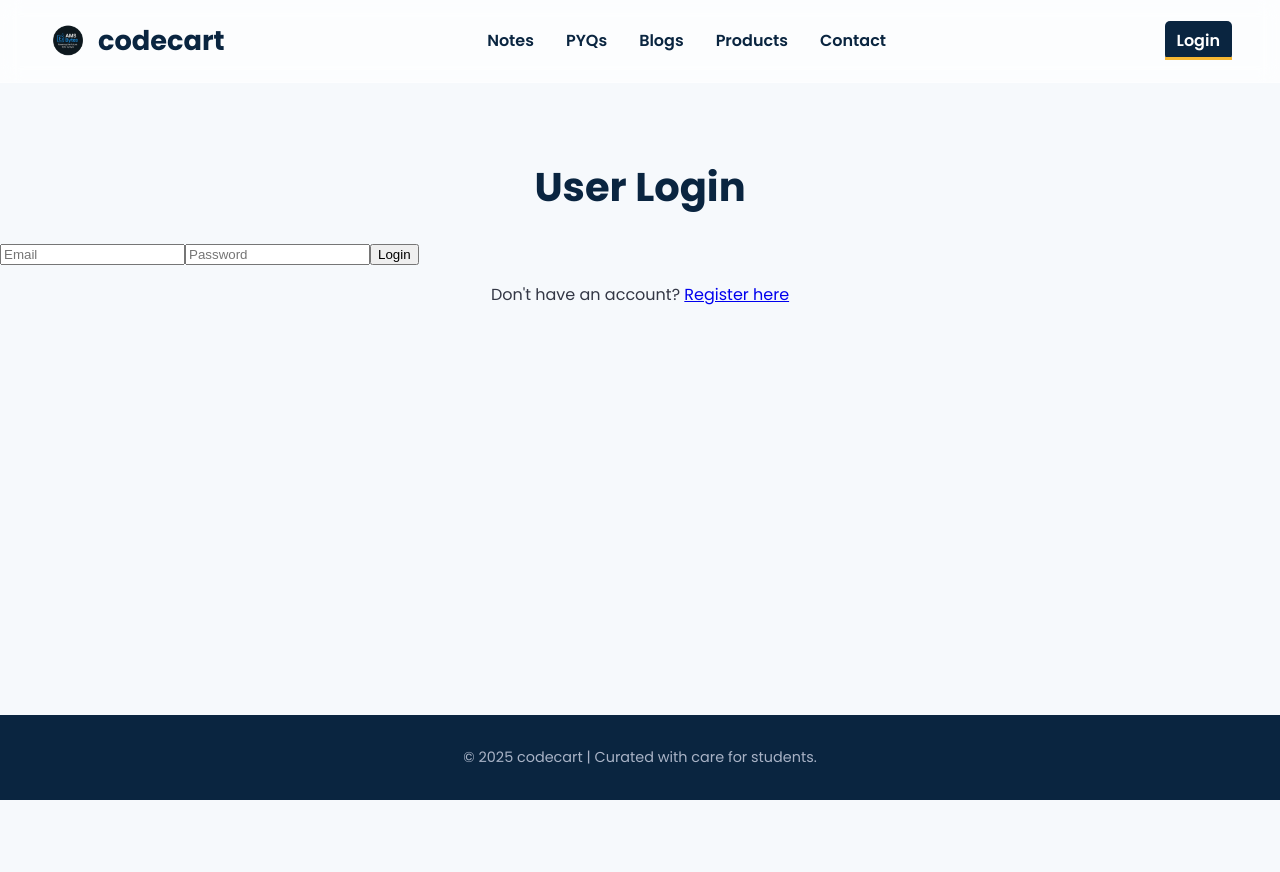
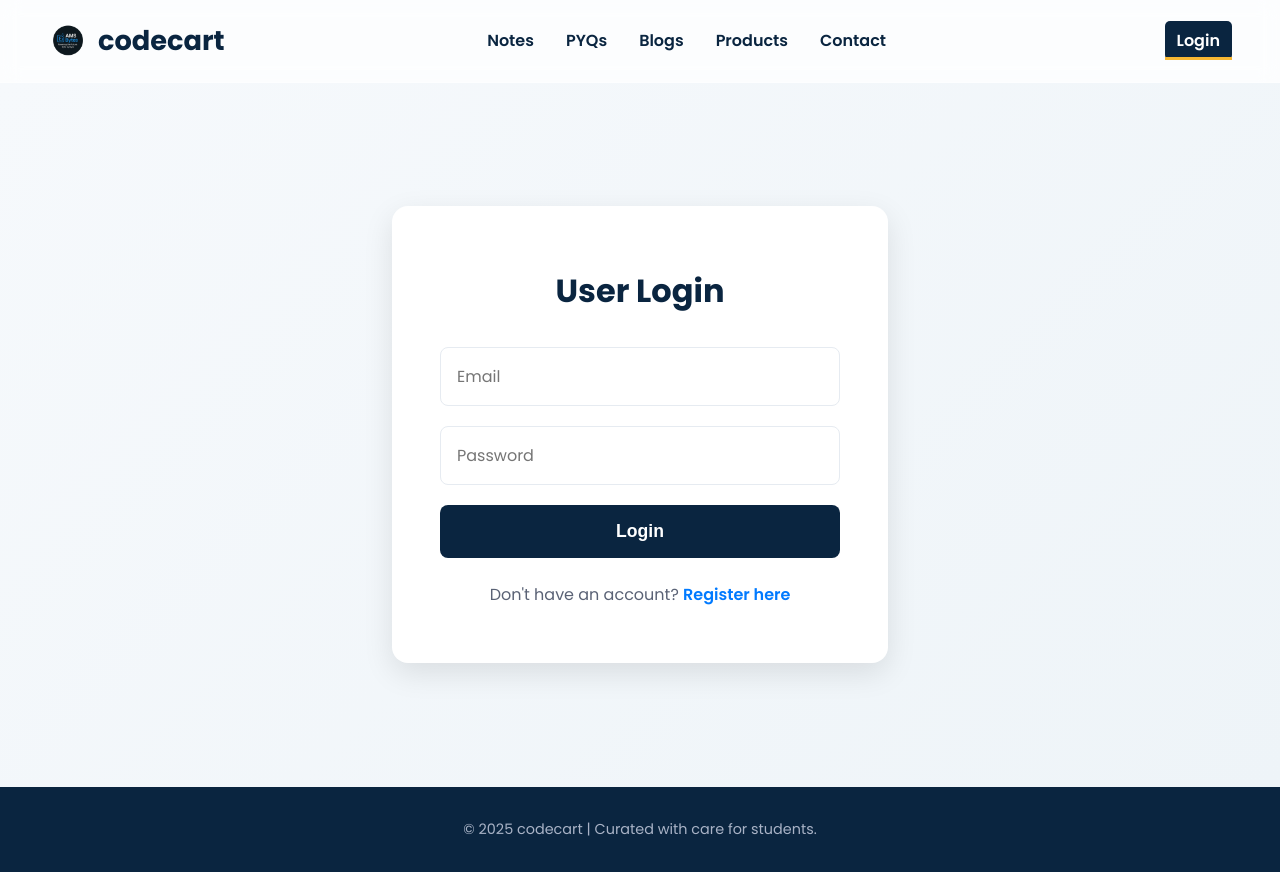
Before and after one commit to codecarts/codecart, a React (Vite) app in the folder frontend/: page /login in a window 1280 px wide. Before the commit the page ends 800 px from the top, so only its background shows below. Built offline with nearby package versions, Linux system fonts and the light colour scheme; no server answers.

Commit message:
fix: add python-multipart dependency

```diff
--- /dev/null
+++ b/frontend/src/pages/AuthPages.css
@@ -0,0 +1,77 @@
+.auth-page-container {
+  display: flex;
+  align-items: center;
+  justify-content: center;
+  min-height: 80vh;
+  padding: 2rem;
+  background: linear-gradient(135deg, #f6f9fc 0%, #eef4f8 100%);
+}
+
+.auth-form-card {
+  background: var(--background-white);
+  padding: 2.5rem 3rem;
+  border-radius: 16px;
+  box-shadow: 0 10px 30px rgba(0, 0, 0, 0.1);
+  max-width: 400px;
+  width: 100%;
+  text-align: center;
+}
+
+.auth-form-card h1 {
+  color: var(--primary-dark);
+  font-size: 2rem;
+  margin-bottom: 2rem;
+}
+
+.auth-form {
+  display: flex;
+  flex-direction: column;
+  gap: 1.25rem;
+}
+
+.auth-form input {
+  width: 100%;
+  padding: 1rem;
+  border: 1px solid var(--border-color);
+  border-radius: 8px;
+  font-family: var(--font-family);
+  font-size: 1rem;
+  box-sizing: border-box;
+  transition: border-color 0.3s ease, box-shadow 0.3s ease;
+}
+
+.auth-form input:focus {
+  outline: none;
+  border-color: var(--accent-color);
+  box-shadow: 0 0 0 4px rgba(247, 183, 51, 0.2);
+}
+
+.auth-form button {
+  padding: 1rem;
+  border: none;
+  background-color: var(--primary-dark);
+  color: white;
+  font-size: 1.1rem;
+  font-weight: 600;
+  border-radius: 8px;
+  cursor: pointer;
+  transition: background-color 0.3s ease, transform 0.2s ease;
+}
+
+.auth-form button:hover {
+  background-color: var(--accent-color);
+  color: var(--primary-dark);
+  transform: scale(1.02);
+}
+
+.auth-form-footer {
+  text-align: center;
+  margin-top: 1.5rem;
+  color: var(--secondary-text);
+}
+
+.auth-form-footer a {
+  color: var(--primary-blue);
+  font-weight: 600;
+  text-decoration: none;
+}
--- a/frontend/src/pages/RegisterPage.jsx
+++ b/frontend/src/pages/RegisterPage.jsx
@@ -1,6 +1,7 @@
 import React, { useState } from 'react';
-import { useNavigate } from 'react-router-dom';
+import { useNavigate, Link } from 'react-router-dom';
 import axios from 'axios';
+import './AuthPages.css'; // Import the new stylesheet
 
 const API_URL = import.meta.env.VITE_API_URL;
 
@@ -20,7 +21,7 @@ const RegisterPage = () => {
     setLoading(true);
     try {
       await axios.post(`${API_URL}/api/users/register`, formData);
-      navigate('/login'); // Redirect to login page on success
+      navigate('/login');
     } catch (err) {
       setError(err.response?.data?.detail || 'Registration failed.');
     } finally {
@@ -29,14 +30,19 @@ const RegisterPage = () => {
   };
 
   return (
-    <div>
-      <div className="page-header"><h1>Register</h1></div>
-      <form onSubmit={handleSubmit} className="admin-form">
-        <input type="email" name="email" placeholder="Email" onChange={handleChange} required />
-        <input type="password" name="password" placeholder="Password" onChange={handleChange} required />
-        <button type="submit" disabled={loading}>{loading ? 'Registering...' : 'Register'}</button>
-        {error && <p style={{ color: 'red' }}>{error}</p>}
-      </form>
+    <div className="auth-page-container">
+      <div className="auth-form-card">
+        <h1>Create an Account</h1>
+        <form onSubmit={handleSubmit} className="auth-form">
+          <input type="email" name="email" placeholder="Email" onChange={handleChange} required />
+          <input type="password" name="password" placeholder="Password" onChange={handleChange} required />
+          <button type="submit" disabled={loading}>{loading ? 'Registering...' : 'Register'}</button>
+          {error && <p style={{ color: 'red' }}>{error}</p>}
+        </form>
+         <p className="auth-form-footer">
+          Already have an account? <Link to="/login">Login here</Link>
+        </p>
+      </div>
     </div>
   );
 };
--- a/frontend/src/pages/UserLoginPage.jsx
+++ b/frontend/src/pages/UserLoginPage.jsx
@@ -1,6 +1,7 @@
 import React, { useState } from 'react';
 import { useNavigate, Link } from 'react-router-dom';
 import { useUserAuth } from '../context/UserAuthContext';
+import './AuthPages.css'; // Import the new stylesheet
 
 const UserLoginPage = () => {
   const [formData, setFormData] = useState({ email: '', password: '' });
@@ -19,7 +20,7 @@ const UserLoginPage = () => {
     setLoading(true);
     try {
       await login(formData.email, formData.password);
-      navigate('/contact'); // Redirect to contact page on success
+      navigate('/contact');
     } catch (err) {
       setError(err.response?.data?.detail || 'Login failed.');
     } finally {
@@ -28,17 +29,19 @@ const UserLoginPage = () => {
   };
 
   return (
-    <div>
-      <div className="page-header"><h1>User Login</h1></div>
-      <form onSubmit={handleSubmit} className="admin-form">
-        <input type="email" name="email" placeholder="Email" onChange={handleChange} required />
-        <input type="password" name="password" placeholder="Password" onChange={handleChange} required />
-        <button type="submit" disabled={loading}>{loading ? 'Logging in...' : 'Login'}</button>
-        {error && <p style={{ color: 'red' }}>{error}</p>}
-        <p style={{textAlign: 'center', marginTop: '1rem'}}>
+    <div className="auth-page-container">
+      <div className="auth-form-card">
+        <h1>User Login</h1>
+        <form onSubmit={handleSubmit} className="auth-form">
+          <input type="email" name="email" placeholder="Email" onChange={handleChange} required />
+          <input type="password" name="password" placeholder="Password" onChange={handleChange} required />
+          <button type="submit" disabled={loading}>{loading ? 'Logging in...' : 'Login'}</button>
+          {error && <p style={{ color: 'red' }}>{error}</p>}
+        </form>
+        <p className="auth-form-footer">
           Don't have an account? <Link to="/register">Register here</Link>
         </p>
-      </form>
+      </div>
     </div>
   );
 };
```
